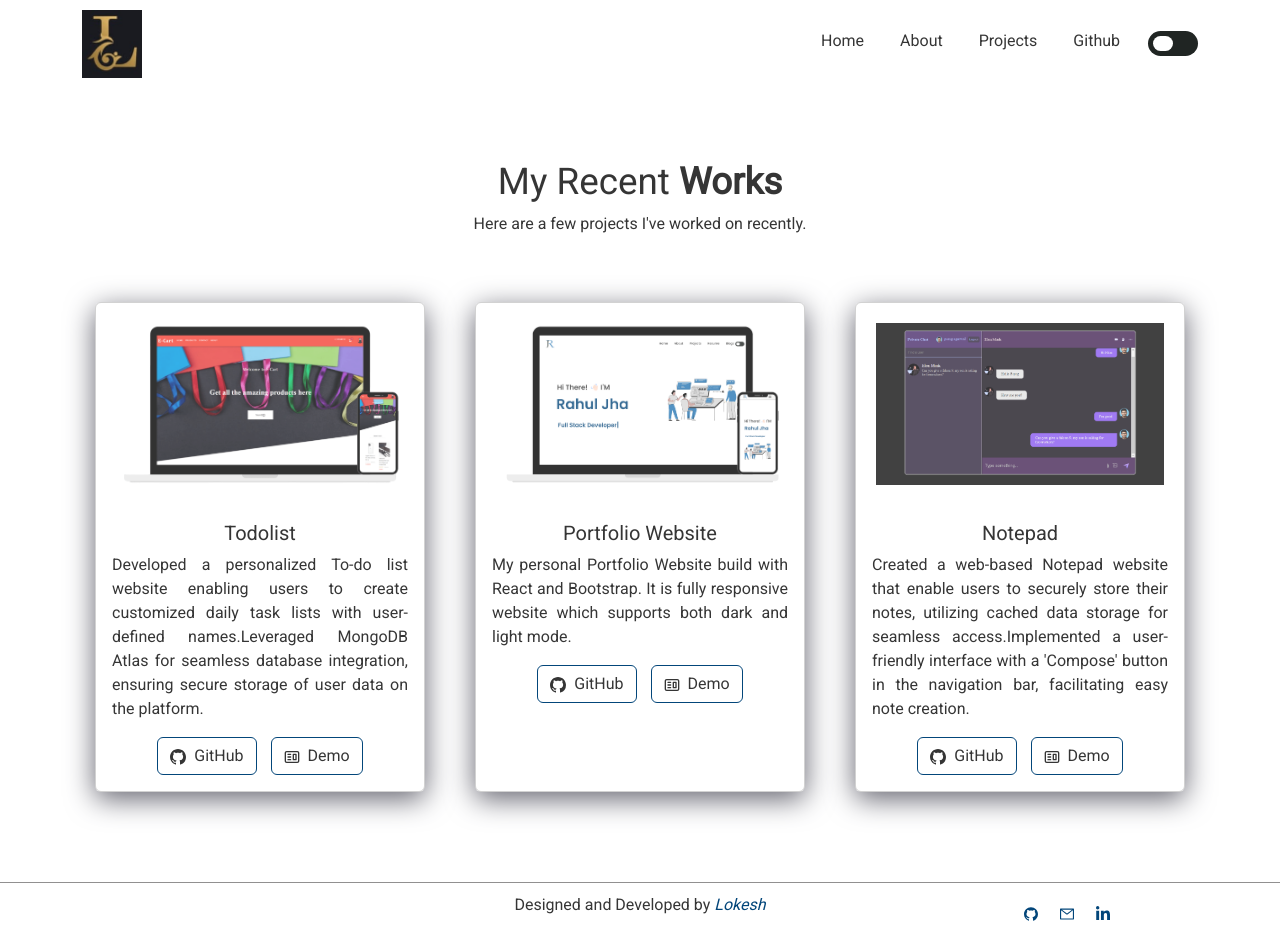
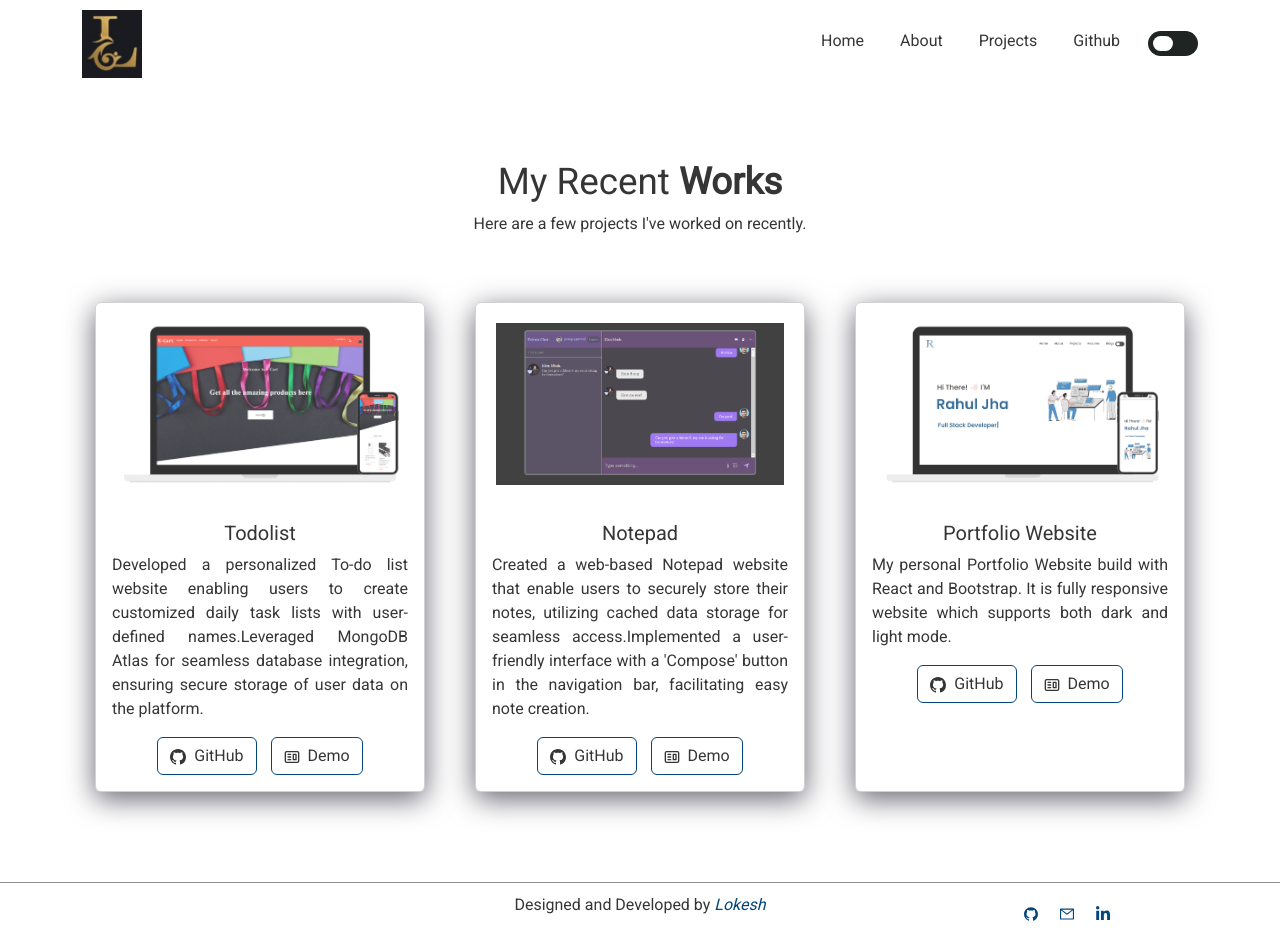
Before and after one commit to lokeshchintha/portfolio, a React (Create React App) app: page /project in a window 1280 px wide. Built offline with nearby package versions, Linux system fonts and the light colour scheme.

Commit message:
Update Projects.js

```diff
--- a/src/components/Projects/Projects.js
+++ b/src/components/Projects/Projects.js
@@ -27,16 +27,6 @@ function Projects() {
               demoLink="http://todolist.lokeshwebsites.tech/"
             />
           </Col>
-
-          <Col md={6} lg={4} className="project-card">
-            <ProjectCard
-              imgPath={Portfolio}
-              title="Portfolio Website"
-              description="My personal Portfolio Website build with React and Bootstrap. It is fully responsive website which supports both dark and light mode."
-              ghLink="https://github.com/rahuljha4171/Portfolio-Website"
-              demoLink="https://rahuljha.tech/"
-            />
-          </Col>
           <Col md={6} lg={4} className="project-card">
             <ProjectCard
               imgPath={PrivateChat}
@@ -44,6 +34,15 @@ function Projects() {
               description="Created a web-based Notepad website that enable users to securely store their notes, utilizing cached data storage for seamless access.Implemented a user-friendly interface with a 'Compose' button in the navigation bar, facilitating easy note creation."
               ghLink="https://github.com/lokeshchintha/Notepad"
               demoLink="http://notepad.lokeshwebsites.tech/"
+            />
+          </Col>
+                <Col md={6} lg={4} className="project-card">
+            <ProjectCard
+              imgPath={Portfolio}
+              title="Portfolio Website"
+              description="My personal Portfolio Website build with React and Bootstrap. It is fully responsive website which supports both dark and light mode."
+              ghLink="https://github.com/rahuljha4171/Portfolio-Website"
+              demoLink="https://rahuljha.tech/"
             />
           </Col>
         </Row>
```
